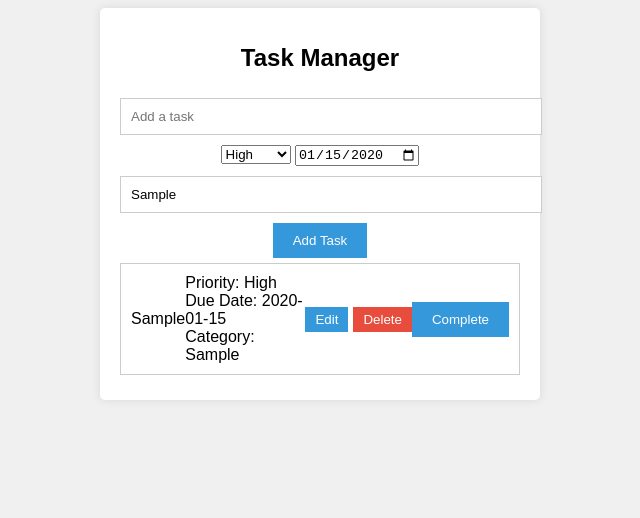
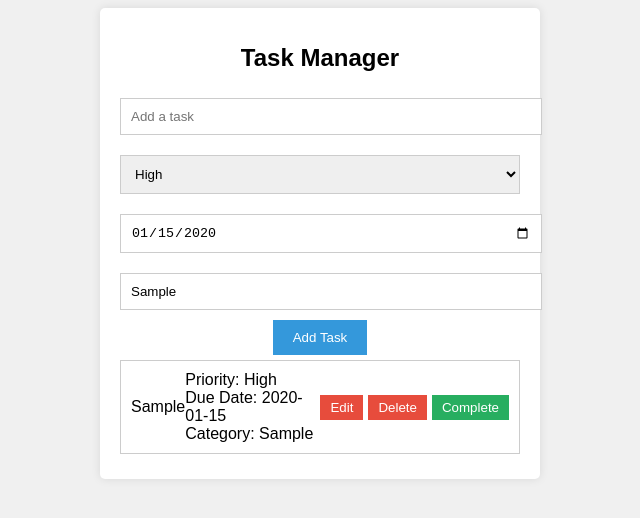
Before and after one commit to omjaisatya/Task-manager-app, a plain HTML site: page index.html in a window 1280 px wide. Both pictures are taken after typing "Sample", "2020-01-15", "Sample" into the empty fields and a click on the button "Add Task". Shown: the whole page, without its empty margins (320-960 px from the left). Drawn offline with Linux system fonts and the light colour scheme.

Commit message:
Update style.css

```diff
--- a/style.css
+++ b/style.css
@@ -1,9 +1,3 @@
-html {
-  height: 100%;
-  width: 100%;
-}
-
-
 body {
   font-family: Arial, sans-serif;
   text-align: center;
@@ -23,7 +17,9 @@ h1 {
   font-size: 24px;
 }
 
-input[type="text"] {
+input[type="text"],
+select,
+input[type="date"] {
   width: 100%;
   padding: 10px;
   margin: 10px 0;
@@ -57,23 +53,17 @@ button {
   color: #aaa;
 }
 
-button.delete {
+button.delete,
+button.edit,
+button.complete {
   background-color: #e74c3c;
   color: #fff;
   border: none;
   padding: 5px 10px;
   cursor: pointer;
+  margin-left: 5px;
 }
 
-button.edit {
-  background-color: #3498db;
-  color: #fff;
-  border: none;
-  padding: 5px 10px;
-  cursor: pointer;
-  margin-right: 5px;
+button.complete {
+  background-color: #27ae60;
 }
-
-button.edit:hover {
-  background-color: #2980b9;
-}
```
